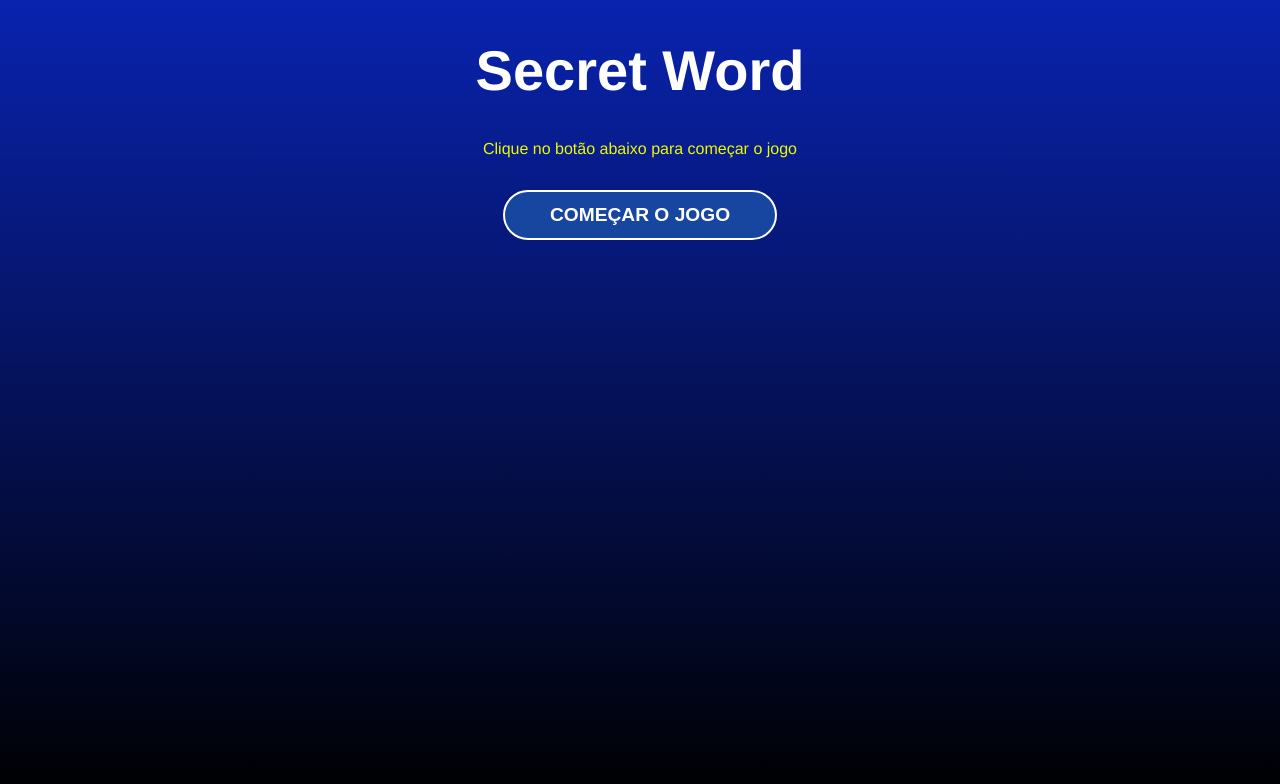
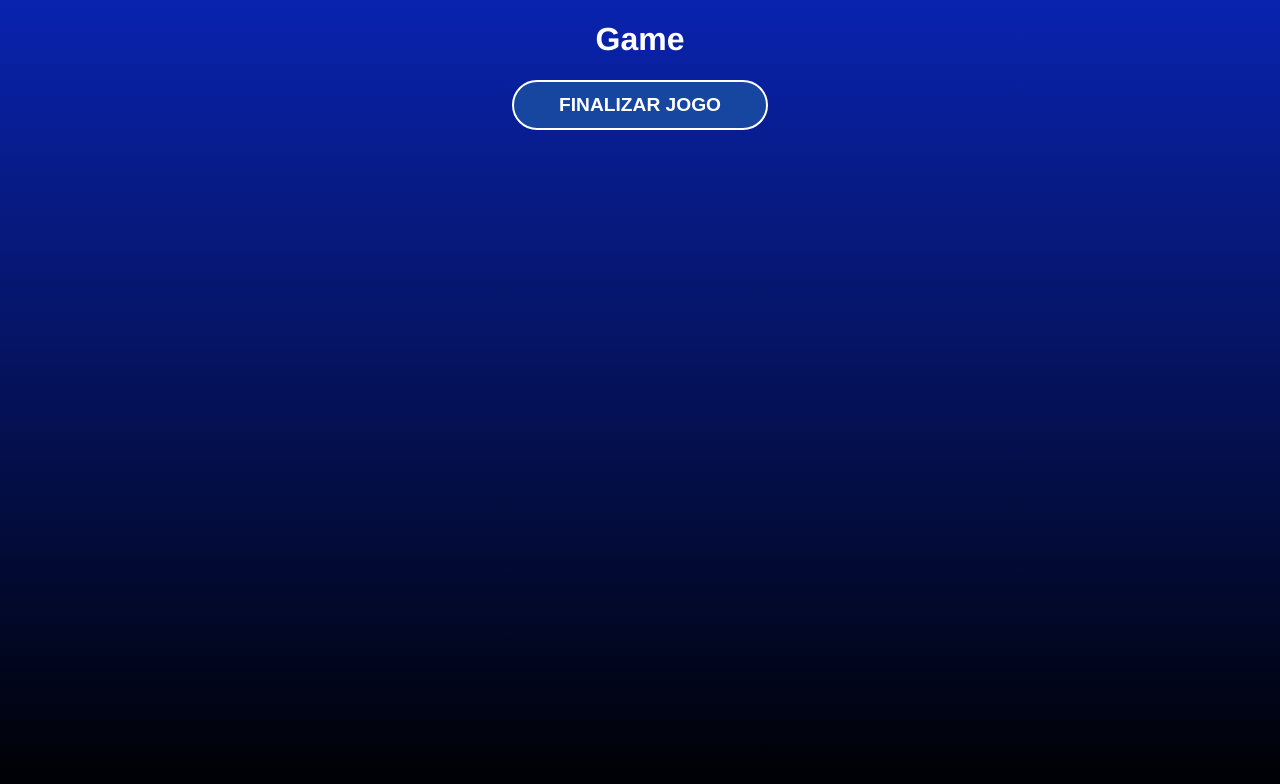
Before and after one commit to VanessaMaia26/Project-Secet-Word-ReactJs, a React (Create React App) app: page / in a window 1280 px wide. Both pictures are taken after a click on the button "COMEÇAR O JOGO". Shown: the top 784 px of the page. Built offline with nearby package versions, Linux system fonts and the light colour scheme.

Commit message:
Switching game stages

```diff
--- a/src/App.js
+++ b/src/App.js
@@ -22,13 +22,28 @@ function App() {
   const [gameStage, setGameStage] = useState(stages[0].name);
   const [words] = useState(wordsList);
 
+  // Starts the secret word game
+  const startGame = () => {
+    setGameStage(stages[1].name)
+  }
+
+  // process the letter input
+  const verifyLetter = () => {
+    setGameStage(stages[2].name);
+  }
+
+  // Restarts the game
+  const retry = () => {
+    setGameStage(stages[0].name);
+  }
+
   console.log(words);
 
   return (
     <div className="App">
-      {gameStage === 'start' && <StartScreen />}
-      {gameStage === 'game' && <Game />}
-      {gameStage === 'end' && <GameOver /> }
+      {gameStage === 'start' && <StartScreen startGame={startGame} />}
+      {gameStage === 'game' && <Game verifyLetter={verifyLetter} />}
+      {gameStage === 'end' && <GameOver retry={retry} /> }
     </div>
   );
 }
--- a/src/components/Game.js
+++ b/src/components/Game.js
@@ -1,9 +1,12 @@
 import './Game.css';
 
-const Game = () => {
+const Game = ({verifyLetter}) => {
   return (
-    <div>Game</div>
+    <div>
+        <h1>Game</h1>
+        <button onClick={verifyLetter}>Finalizar jogo</button>
+    </div>
   )
 }
 
-export default Game
+export default Game;
--- a/src/components/GameOver.js
+++ b/src/components/GameOver.js
@@ -1,9 +1,12 @@
 import './GameOver.css';
 
-const GameOver = () => {
+const GameOver = ({retry}) => {
   return (
-    <div>GameOver</div>
+    <div>
+        <h1>Game</h1>
+        <button onClick={retry}>Resetar jogo</button>
+    </div>
   )
 }
 
-export default GameOver
+export default GameOver;
--- a/src/components/StartScreen.js
+++ b/src/components/StartScreen.js
@@ -1,13 +1,13 @@
 import './StartScreen.css';
 
-const StartScreen = () => {
+const StartScreen = ({startGame}) => {
   return (
     <div className='start'>
         <h1>Secret Word</h1>
         <p>Clique no botão abaixo para começar o jogo</p>
-        <button>Começar o jogo</button>
+        <button onClick={startGame}>Começar o jogo</button>
     </div>
   );
 };
 
-export default StartScreen
+export default StartScreen;
```
